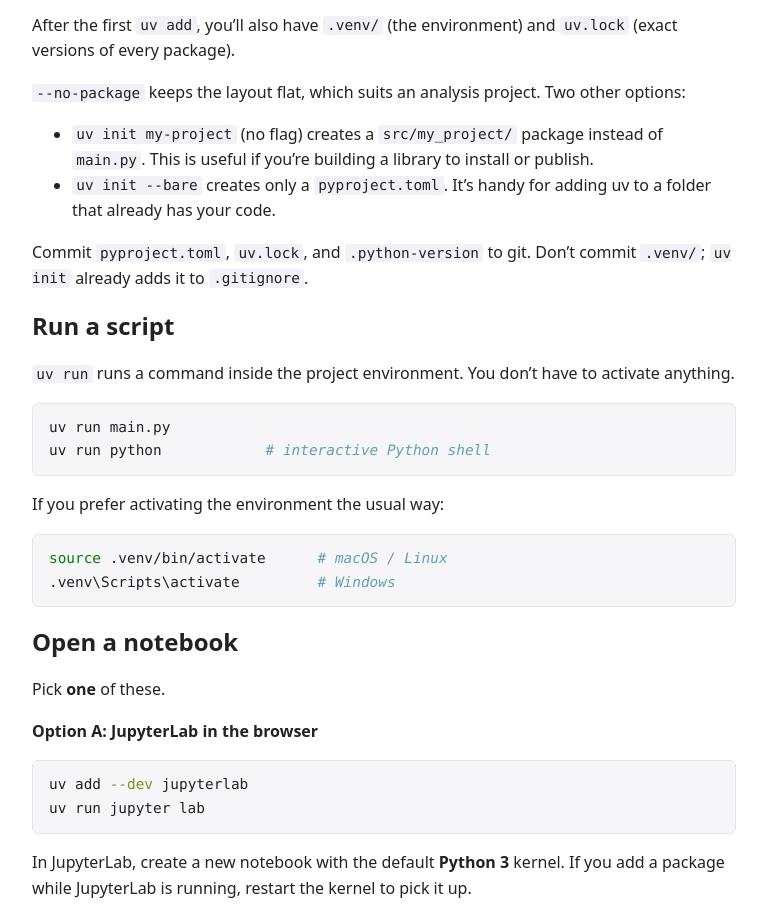
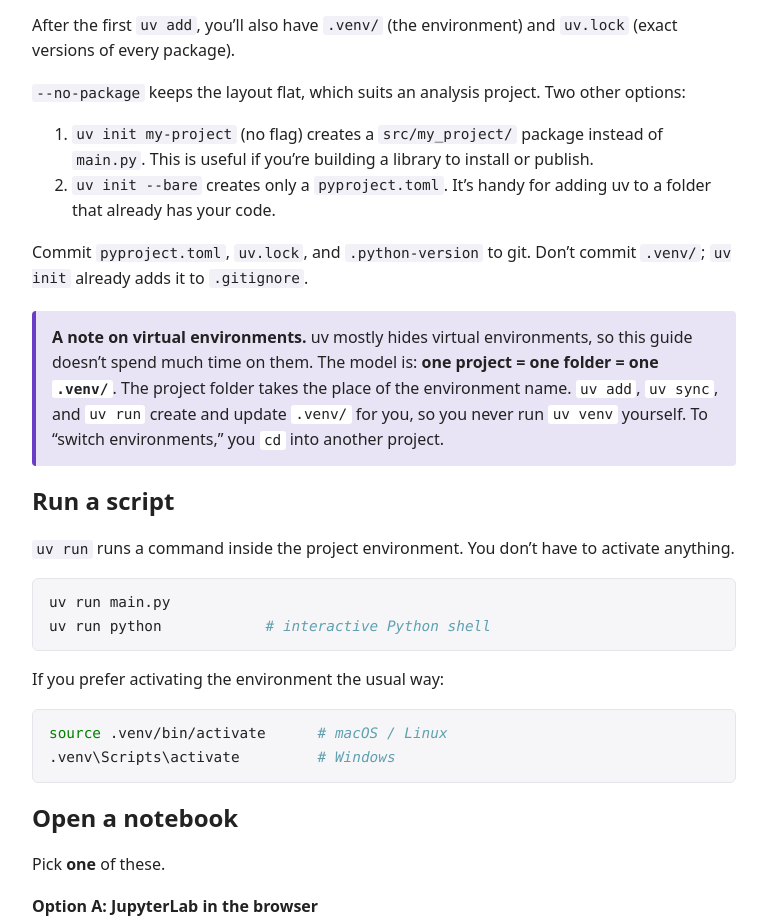
Before and after one commit to dustinmichels/shan-uv-tutorial, a plain HTML site: page docs/index.html in a window 1280 px wide. Shown: the part 1336-2258 px from the top of the page, without its empty margins (256-1023 px from the left). Drawn offline with Linux system fonts and the light colour scheme.

Commit message:
add callout

```diff
--- a/docs/index.html
+++ b/docs/index.html
@@ -138,6 +138,9 @@ th { background: #f6f6f8; }
 a.header-link { color: inherit; text-decoration: none; }
 a.header-link:hover { text-decoration: underline; }
 a.header-link:hover::after { content: " #"; color: #aaa; }
+blockquote { margin: 1.25rem 0; padding: .6rem 1rem; background: #e9e4f5; border-left: 4px solid #6a3dc4; border-radius: 4px; }
+blockquote p { margin: .25rem 0; }
+blockquote :not(pre) > code { background: #fff; }
 </style>
 </head>
 <body>
@@ -191,17 +194,27 @@ need conda or a system install.</p>
 versions of every package).</p>
 <p><code>--no-package</code> keeps the layout flat, which suits an
 analysis project. Two other options:</p>
-<ul>
+<ol type="1">
 <li><code>uv init my-project</code> (no flag) creates a
 <code>src/my_project/</code> package instead of <code>main.py</code>.
 This is useful if you’re building a library to install or publish.</li>
 <li><code>uv init --bare</code> creates only a
 <code>pyproject.toml</code>. It’s handy for adding uv to a folder that
 already has your code.</li>
-</ul>
+</ol>
 <p>Commit <code>pyproject.toml</code>, <code>uv.lock</code>, and
 <code>.python-version</code> to git. Don’t commit <code>.venv/</code>;
 <code>uv init</code> already adds it to <code>.gitignore</code>.</p>
+<blockquote>
+<p><strong>A note on virtual environments.</strong> uv mostly hides
+virtual environments, so this guide doesn’t spend much time on them. The
+model is: <strong>one project = one folder = one
+<code>.venv/</code></strong>. The project folder takes the place of the
+environment name. <code>uv add</code>, <code>uv sync</code>, and
+<code>uv run</code> create and update <code>.venv/</code> for you, so
+you never run <code>uv venv</code> yourself. To “switch environments,”
+you <code>cd</code> into another project.</p>
+</blockquote>
 <h2 id="run-a-script"><a href="#run-a-script" class="header-link">Run a
 script</a></h2>
 <p><code>uv run</code> runs a command inside the project environment.
--- a/style.css
+++ b/style.css
@@ -20,3 +20,6 @@ th { background: #f6f6f8; }
 a.header-link { color: inherit; text-decoration: none; }
 a.header-link:hover { text-decoration: underline; }
 a.header-link:hover::after { content: " #"; color: #aaa; }
+blockquote { margin: 1.25rem 0; padding: .6rem 1rem; background: #e9e4f5; border-left: 4px solid #6a3dc4; border-radius: 4px; }
+blockquote p { margin: .25rem 0; }
+blockquote :not(pre) > code { background: #fff; }
```
Also changed, not shown: 3 other files.
